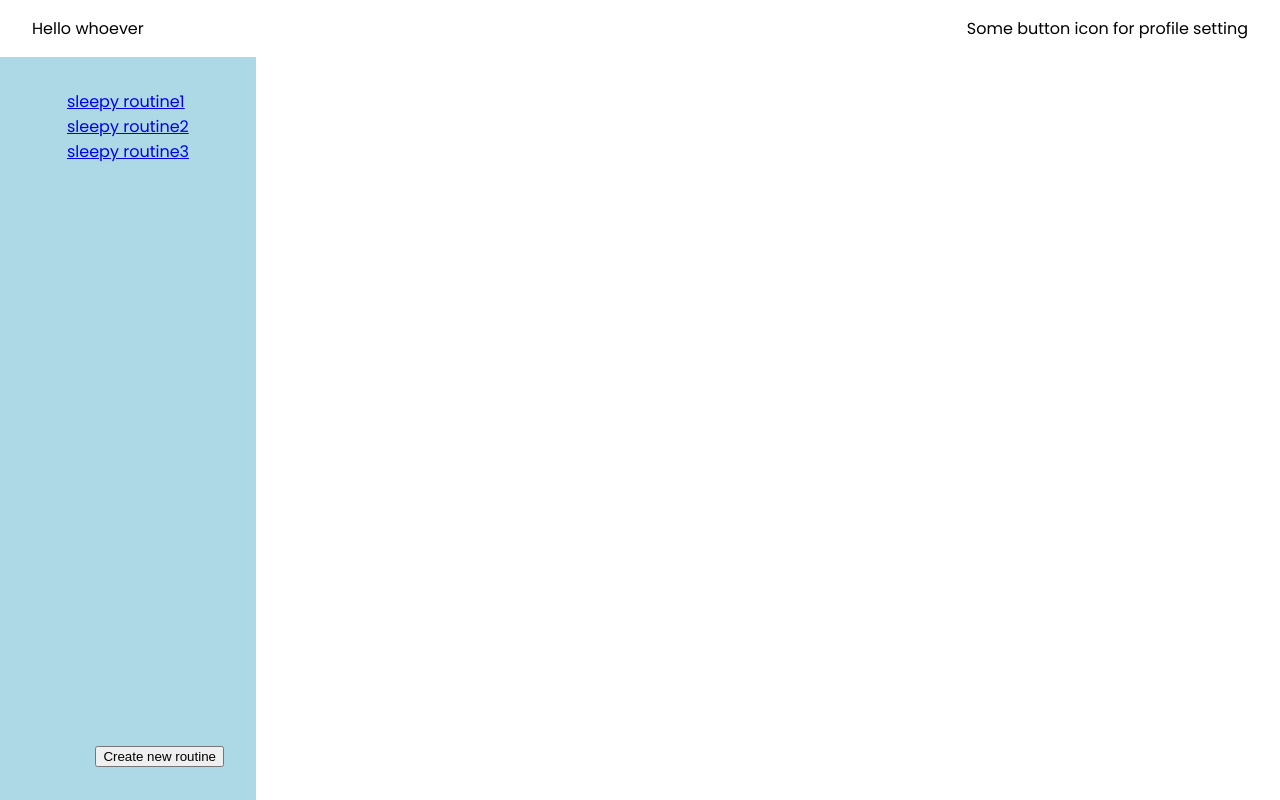
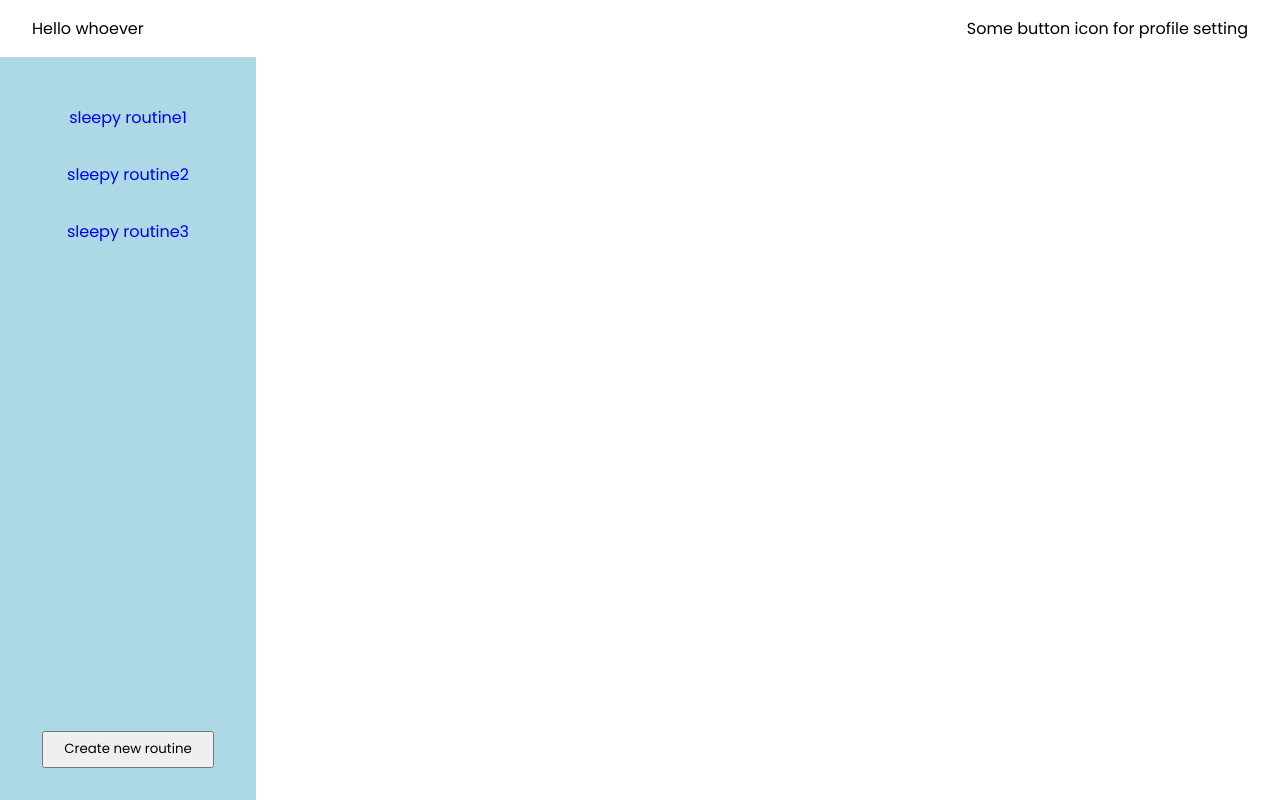
Before and after one commit to min-coding/workout-timer-client, a React (Vite) app: page /plan in a window 1280 px wide. Built offline with nearby package versions, Linux system fonts and the light colour scheme.

Commit message:
set hover

```diff
--- a/src/App.css
+++ b/src/App.css
@@ -1,3 +1,16 @@
+a {
+  text-decoration: none;
+}
+
+.button-container {
+  width: 100%;
+}
+
+button {
+  padding: 0.5em 1.5em;
+  font-family: 'Poppins';
+}
+
 /* Layout */
 .container {
   display: grid;
@@ -15,16 +28,6 @@
   justify-content: space-between;
   padding: 1em 2em;
   grid-area: topbar;
-}
-
-.sidebar-container {
-  display: flex;
-  flex-direction: column;
-  align-items: center;
-  justify-content: space-between;
-  padding: 2em;
-  background-color: lightblue;
-  grid-area: sidebar;
 }
 
 /* Content */
@@ -52,10 +55,6 @@
   margin: 2em 0em;
 }
 
-.button-container {
-  align-self: flex-end;
-}
-
 .sub-header {
   text-align: end;
 }
@@ -70,9 +69,35 @@
 }
 
 /* Sidebar */
+.sidebar-container {
+  display: flex;
+  flex-direction: column;
+  align-items: center;
+  justify-content: space-between;
+  padding: 2em 0em;
+  background-color: lightblue;
+  grid-area: sidebar;
+}
+
+.sidebar-container > .button-container {
+  text-align: center;
+}
 
 .active {
   color: red;
+}
+
+.routine-list {
+  width: 100%;
+}
+
+.routine-link-container {
+  text-align: center;
+  padding: 1em;
+}
+
+.hovered {
+  background-color: green;
 }
 
 /* Modal */
--- a/src/components/Sidebar.tsx
+++ b/src/components/Sidebar.tsx
@@ -1,8 +1,14 @@
-import React from 'react';
+import React, { useState } from 'react';
 import { Link } from 'react-router-dom';
 import data from '../data/routinedata.json';
 
-function Sidebar({ chooseRoutine, isActive, setRoutineModal }) {
+function Sidebar({
+  chooseRoutine,
+  isActive,
+  setRoutineModal,
+  isHovered,
+  setIsHovered,
+}) {
   //call routine lists and save it and render here , if there's no routine suggest creating routine
   return (
     <div className="sidebar-container">
@@ -10,7 +16,18 @@ function Sidebar({ chooseRoutine, isActive, setRoutineModal }) {
         {data.map((routine) => {
           const { routine_id, routine_name } = routine;
           return (
-            <div key={routine_id} onClick={() => chooseRoutine(routine_id)}>
+            <div
+              key={routine_id}
+              className={`routine-link-container ${
+                isHovered === routine.routine_id ? 'hovered' : ''
+              }`}
+              onMouseOver={() => {
+                setIsHovered(routine_id);
+              }}
+              onMouseLeave={() => {
+                setIsHovered(0);
+              }}
+              onClick={() => chooseRoutine(routine_id)}>
               <Link
                 to={`/plan/${routine_id}`}
                 className={isActive === routine.routine_id ? 'active' : ''}>
--- a/src/pages/Plan.tsx
+++ b/src/pages/Plan.tsx
@@ -8,10 +8,12 @@ import Modal from '../components/Modal';
 
 function Plan() {
   const [isActive, setIsActive] = useState(0);
+  const [isHovered, setIsHovered] = useState(0);
   const [routineModal, setRoutineModal] = useState(false);
 
   function handleSidebar(routineId) {
     setIsActive(routineId);
+    setIsHovered(routineId);
   }
 
   return (
@@ -20,6 +22,8 @@ function Plan() {
       <Sidebar
         chooseRoutine={handleSidebar}
         isActive={isActive}
+        isHovered={isHovered}
+        setIsHovered={setIsHovered}
         setRoutineModal={setRoutineModal}></Sidebar>
       {data.map((routine) => {
         const { routine_name, routine_id, total_time, workouts } = routine;
```
